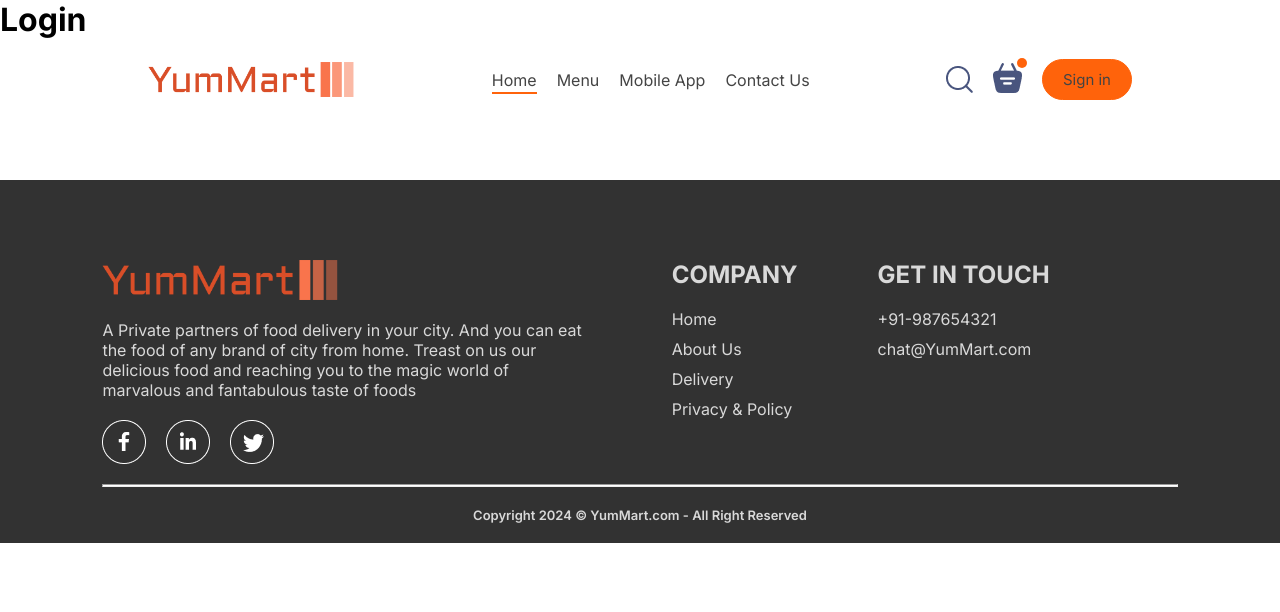
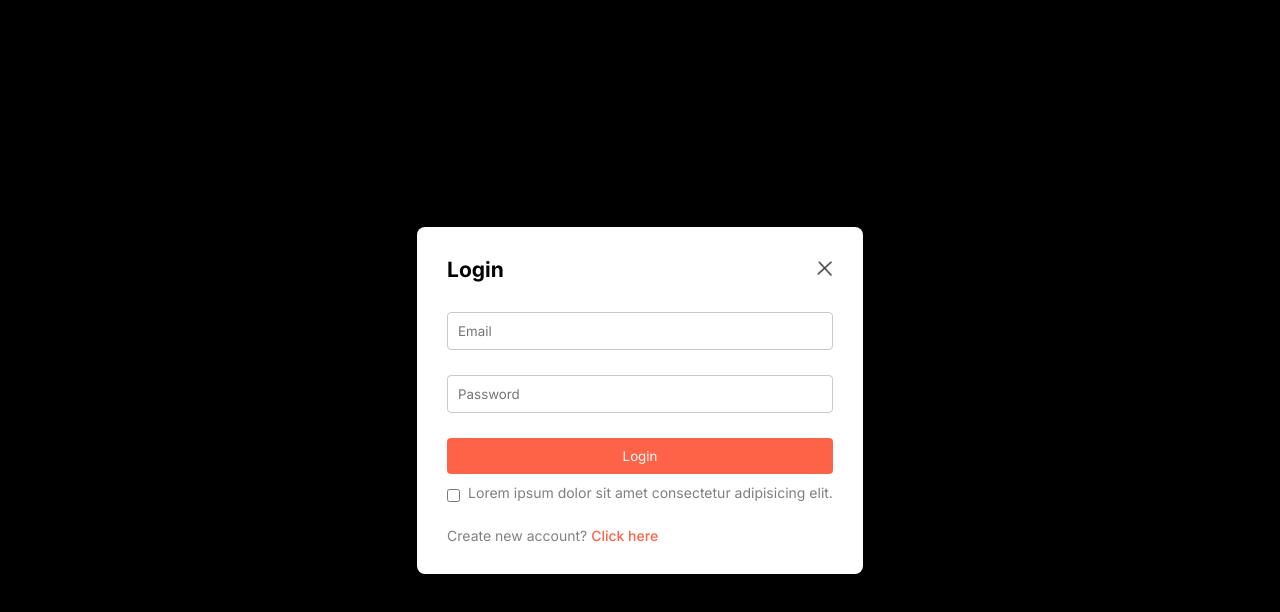
Before and after one commit to risilrmk/YumMart, a React (Vite) app: page /order in a window 1280 px wide. Both pictures are taken after a click on the button "Sign in". Shown: the top 612 px of the page. Built offline with nearby package versions, Linux system fonts and the light colour scheme.

Commit message:
login popup

```diff
--- a/src/App.jsx
+++ b/src/App.jsx
@@ -11,7 +11,7 @@
   return (
 
     <>
-    {showLogin?<LoginPopup/>:<></>}
+    {showLogin?<LoginPopup setShowLogin={setShowLogin}/>:<></>}
       <div className='app'>
         <Navbar setShowLogin={setShowLogin} />
 
--- a/src/Components/Header/Header.css
+++ b/src/Components/Header/Header.css
@@ -42,7 +42,6 @@
     }
     .header-contents h2{
         font-size: 50px;
-        font-weight: 100;
     }
     .header-contents button{
         padding: 1vw 2vw;
--- a/src/Components/LoginPopup/LoginPopup.css
+++ b/src/Components/LoginPopup/LoginPopup.css
@@ -0,0 +1,66 @@
+.login-popup{
+    position: absolute;
+    z-index: 1;
+    width: 100%;
+    height: 100%;
+    background-color: #000;
+    display: grid;
+}
+.login-popup-container{
+    place-self: center;
+    width: max-content;
+    color: #808080;
+    background-color: #fff;
+    display: flex;
+    flex-direction: column;
+    gap: 25px;
+    padding: 25px 30x;
+    border-radius: 8px;
+    font-size: 14px;
+    padding: 30px;
+
+    animation: fadeIn 0.5s;
+}
+.login-popup-title{
+    display: flex;
+    justify-content: space-between;
+    align-items: center;
+    color: #000;
+}
+.login-popup-title img{
+    width: 16px;
+    cursor: pointer;
+}
+.login-popup-inputs{
+    display: flex;
+    flex-direction: column;
+    gap: 20px;
+}
+.login-popup-inputs input{
+    outline: none;
+    border: 1px solid #c9c9c9;
+    padding: 10px;
+    border-radius: 4px;
+}
+.login-popup-container button{
+    color: #fff;
+    background-color: tomato;
+    border: none;
+    padding: 10px;
+    cursor: pointer;
+    border-radius: 4px;
+}
+.login-popup-condition{
+    display: flex;
+    align-items: start;
+    gap: 8px;
+    margin-top: -15px;
+}
+.login-popup-container input{
+    margin-top: 5px;
+}
+.login-popup p span{
+    color: tomato;
+    font-weight: 500;
+    cursor: pointer;
+}
--- a/src/Components/LoginPopup/LoginPopup.jsx
+++ b/src/Components/LoginPopup/LoginPopup.jsx
@@ -1,10 +1,34 @@
-import React from 'react'
+import React, { useState } from 'react'
 import './LoginPopup.css'
+import { assets } from '../../assets/assets'
 
-const LoginPopup = () => {
-  return  (
+const LoginPopup = ({ setShowLogin }) => {
+
+  const [currState, setCurrState] = useState("Login")
+
+  return (
     <div className='login-popup'>
-      <h1>Login</h1>
+      <form className="login-popup-container">
+        <div className="login-popup-title">
+          <h2>{currState}</h2>
+          <img src={assets.cross_icon} onClick={() => { setShowLogin(false) }} alt="" />
+        </div>
+        <div className="login-popup-inputs">
+          {currState==="Login"?<></>:<input type="text" placeholder="Username" required />}
+
+          <input type="text" placeholder='Email' required />
+          <input type="password" placeholder="Password" required />
+
+        </div>
+        <button >{currState === "Sign Up" ? "Create Account" : "Login"}</button>
+        <div className="login-popup-condition">
+          <input type="checkbox" required />
+          <p>Lorem ipsum dolor sit amet consectetur adipisicing elit.</p>
+        </div>
+        {currState==="Login"
+        ?<p>Create new account? <span onClick={()=>{setCurrState("Sign up")}}>Click here</span></p>
+        :<p>Already have an account <span  onClick={()=>{setCurrState("Login")}} >Login here</span></p>}
+      </form>
     </div>
   )
 }
--- a/src/Components/Navbar/Navbar.css
+++ b/src/Components/Navbar/Navbar.css
@@ -6,7 +6,7 @@
 }
 
 .navbar .logo {
-    height: 35px;
+    width: 150px;
     display: flex;
     align-items: center;
     gap: 20px;
```
